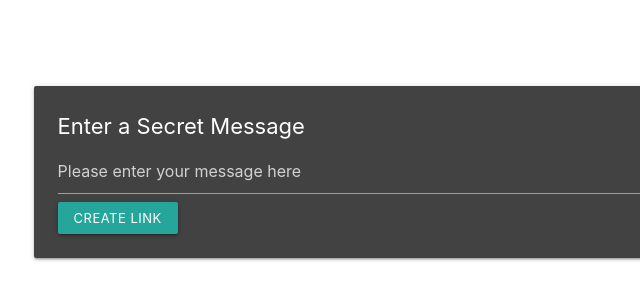
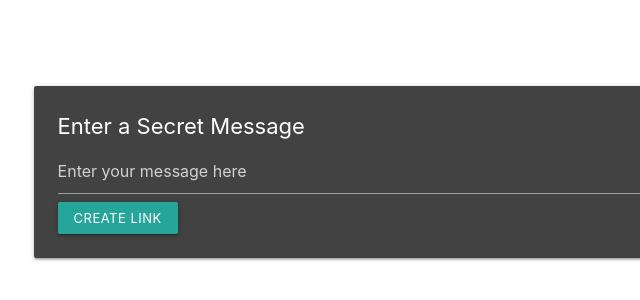
Before and after one commit to winstoncwang/EncodedMessage, a plain HTML site: page index.html in a window 1280 px wide. Shown: the part 178-478 px from the top of the page, 191-831 px from the left. Drawn offline with nearby package versions, Linux system fonts and the light colour scheme.

Commit message:
V 0.161
minor update to the inputbox's display

```diff
--- a/index.html
+++ b/index.html
@@ -44,7 +44,7 @@
                         <div class="card grey darken-3">
                             <div class="card-content white-text">
                                 <span >Enter a Secret Message</span>
-                                <input class="input-message white-text" type="text" placeholder="Please enter your message here">
+                                <input class="input-message white-text" type="text" onblur= "this.placeholder = 'Enter your message here'" onfocus="this.placeholder = ''" placeholder="Enter your message here">
                                 <button class="waves-effect waves-light btn-small" type="submit">Create Link</button>
                             </div>
                         </div>
```
